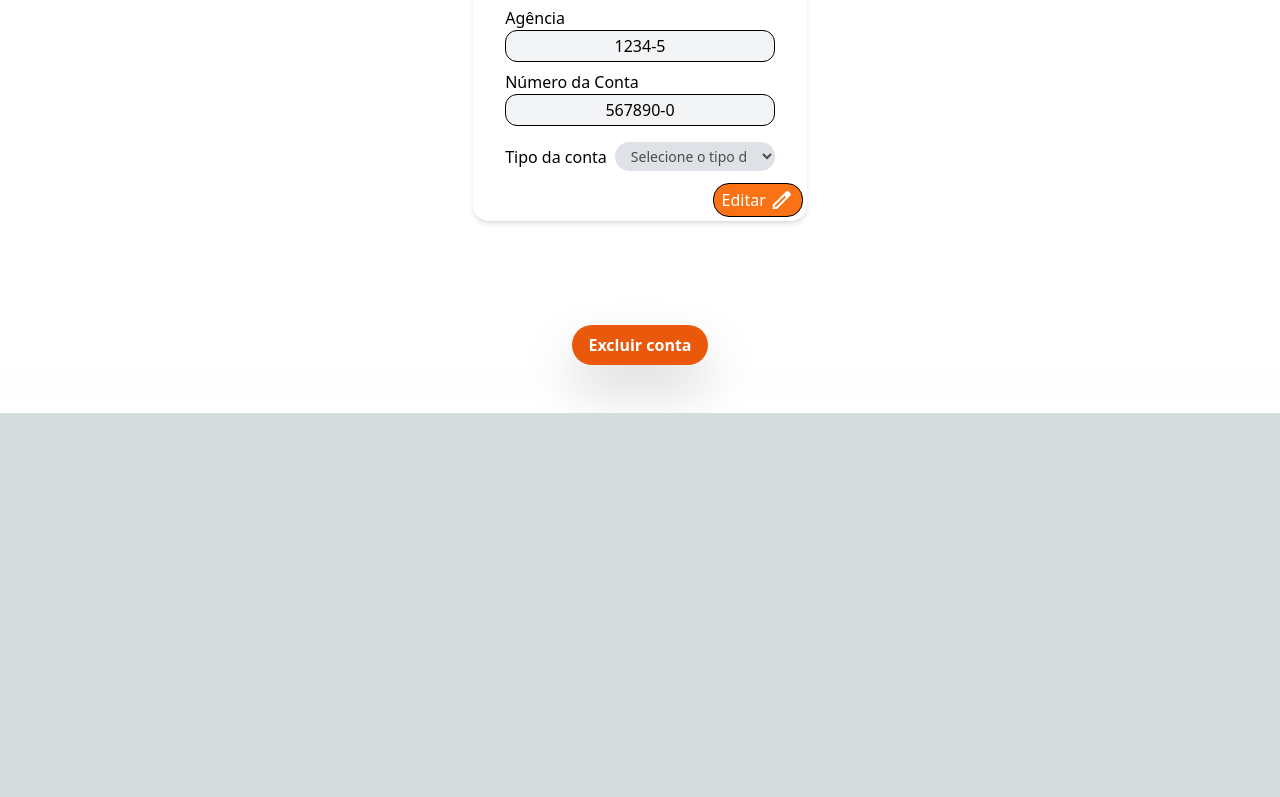
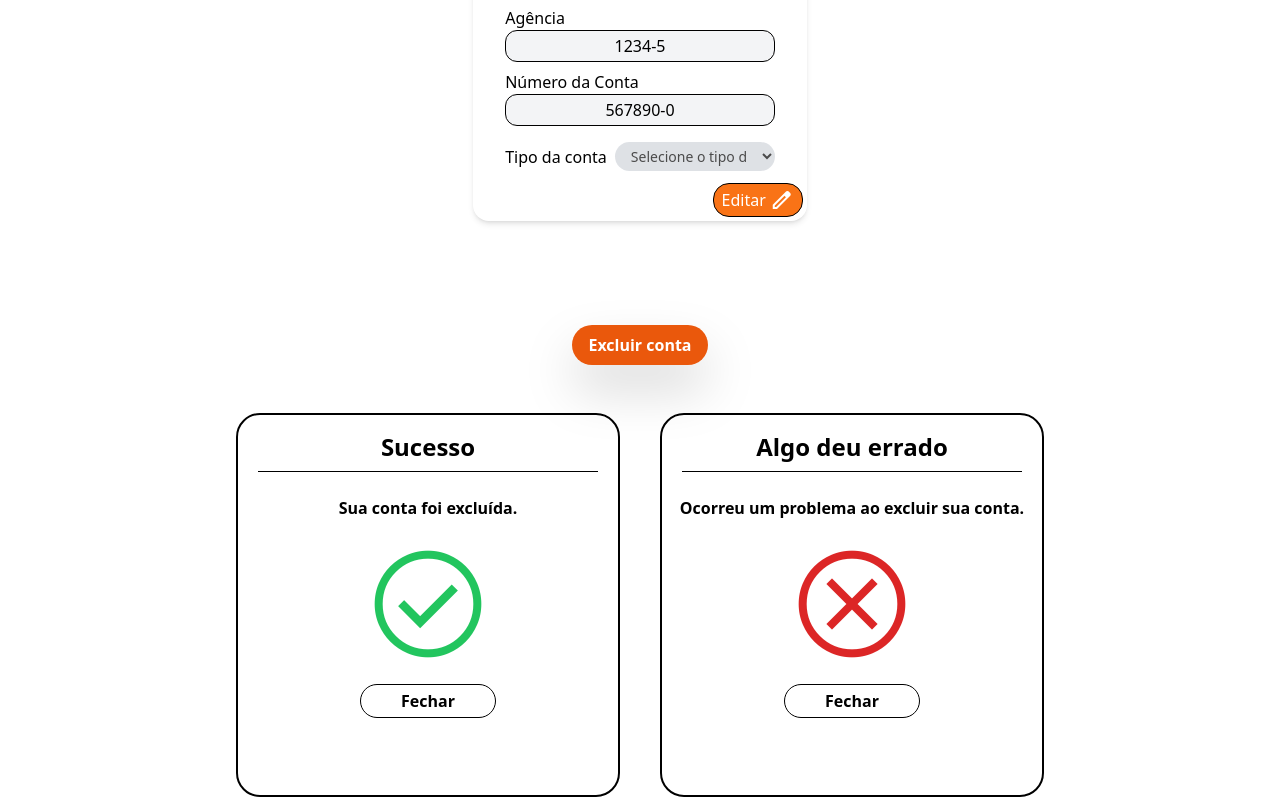
Before and after one commit to ADS2024-2-LocaEspaco/LocacaoEspacoFE, a Next.js app: page /user/profile in a window 1280 px wide. Shown: the part 1046-1843 px from the top of the page. Before the commit the page ends 1459 px from the top, so only its background shows below. Built offline with nearby package versions, Linux system fonts and the light colour scheme.

Commit message:
Feat: Add Notification alert and fix deleteAccountModal

```diff
--- /dev/null
+++ b/src/pages/user/components/Notification.tsx
@@ -0,0 +1,38 @@
+interface NotificationProps {
+    title: string;
+    message: string;
+    isSuccess: boolean;
+}
+
+export default function Notification({ title, message, isSuccess }: NotificationProps) {
+    return (
+        <div className="items-center h-96 w-96 border-2 border-black rounded-3xl">
+            <header className="flex justify-center text-2xl font-bold mb-2 mt-4">
+                {title}
+            </header>
+
+            <hr className="border-solid border-1 border-black mt-2 mx-5"/>
+
+            <main className="flex flex-col items-center mb-4 mt-6">
+                <div className="font-semibold">
+                    {message}
+                </div>
+                {isSuccess ? (
+                    <div className="material-symbols-outlined text-green-500 text-9xl mt-5">
+                        check_circle
+                    </div>
+                ) : (
+                    <div className="material-symbols-outlined text-red-600 text-9xl mt-5">
+                        cancel
+                    </div>
+                )}
+            </main>
+
+            <footer className="flex justify-center">
+                <button className="border border-1 border-black rounded-full py-1 px-10 font-semibold">
+                    Fechar
+                </button>
+            </footer>
+        </div>
+    );
+}
--- a/src/pages/user/components/deleteAccountModal.tsx
+++ b/src/pages/user/components/deleteAccountModal.tsx
@@ -6,38 +6,37 @@ interface DeleteAccountModalProps {
     onClose: () => void;
 }
 
-const DeleteAccountModal: React.FC<DeleteAccountModalProps> = ({ title, message, onClose }) => {
+export const DeleteAccountModal: React.FC<DeleteAccountModalProps> = ({ title, message, onClose }) => {
 
     const handleConfirmDelete = () => {
-        //exclusão
+        // Lógica para exclusão da conta
         console.log("Conta excluída com sucesso!");
         onClose();
     };
 
     return (
-        // card modal para exclusão da conta
-        <div className="fixed inset-0 flex items-center justify-center bg-black bg-opacity-50">
+        // Modal para exclusão da conta
+        <div className="fixed inset-0 flex items-center justify-center bg-black bg-opacity-50 z-50">
             <div className="bg-white p-6 rounded-lg shadow-lg relative w-96">
                 <button
-                    className="absolute top-2 right-2 text-black font-bold text-2xl"
+                    className="absolute top-2 right-2 text-black font-bold text-2xl focus:outline-none"
                     onClick={onClose}
                 >
                     &times;
                 </button>
 
-                <header className="text-center ">
+                <header className="text-center mb-4">
                     <h1 className="text-lg font-bold">{title}</h1>
-                    <hr className="border-solid border-1 border-black" />
+                    <hr className="border-t border-black mt-2" />
                 </header>
 
-                <main className="flex flex-col items-center mb-4 mt-8 font-medium m-8">
+                <main className="flex flex-col items-center mb-4 mt-4 font-medium">
                     <p className="text-sm text-center mb-4">{message}</p>
                     <input
                         type="text"
-                        className=" h-8 w-64 text-center border border-solid border-black rounded-xl bg-white mb-4 mt-2 h-11"
+                        className="h-11 w-64 text-center border border-black rounded-xl mb-4 focus:outline-none focus:ring-2 focus:ring-blue-500"
                     />
                 </main>
-
                 <footer className="flex justify-center mb-2">
                     <button
                         onClick={handleConfirmDelete}
@@ -50,5 +49,3 @@ const DeleteAccountModal: React.FC<DeleteAccountModalProps> = ({ title, message,
         </div>
     );
 };
-
-export default DeleteAccountModal;
--- a/src/pages/user/profile/index.tsx
+++ b/src/pages/user/profile/index.tsx
@@ -6,7 +6,10 @@ import ImageUser from "../components/ImageUser";
 import InfoBank from "../components/InfoBank";
 import InfoBasicUser from "../components/InfoBasicUser"
 
-import DeleteAcount from '../components/deleteAccountModal';
+// import DeleteAcount from '../components/deleteAccountModal';
+import { DeleteAccountModal } from '../components/deleteAccountModal';
+
+import Notification from "../components/Notification";
 
 
 export default function profile() {
@@ -65,12 +68,28 @@ export default function profile() {
             </div>
 
             {isModalOpen && (
-                <DeleteAcount
+                <DeleteAccountModal
                     title="Confirmação Necessária "
                     message="Para excluir sua conta digite o Email vinculado no campo abaixo."
                     onClose={closeModal}
                 />
             )}
+
+            <div className="flex gap-10 justify-center">
+                <Notification
+                    title="Sucesso"
+                    message="Sua conta foi excluída."
+                    isSuccess={true}
+                />
+
+                <Notification
+                    title="Algo deu errado"
+                    message="Ocorreu um problema ao excluir sua conta."
+                    isSuccess={false}
+                />
+
+            </div>
+
         </div>
     );
 }
```
Lines whose indentation alone changed are shown as unchanged.
